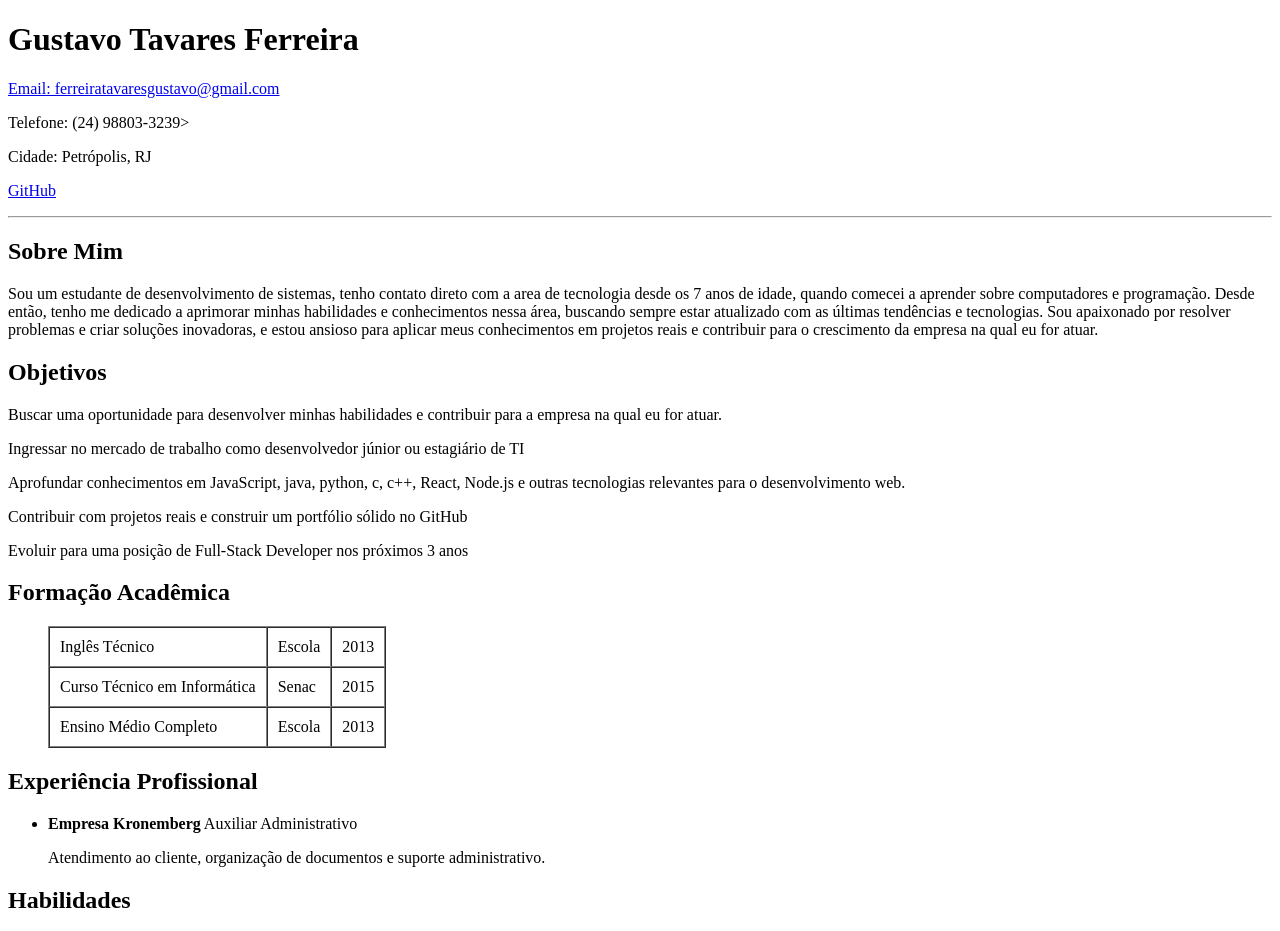
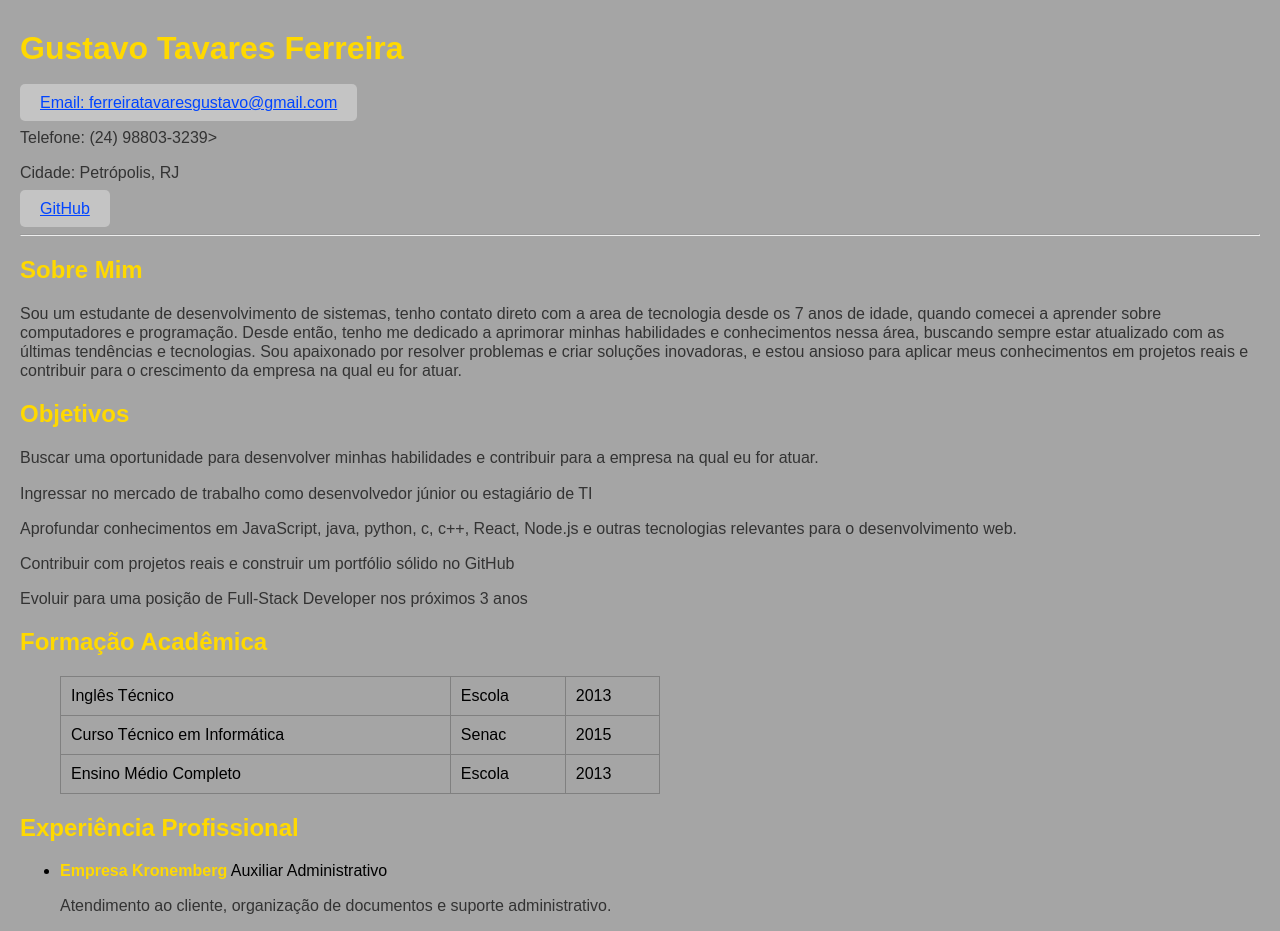
Before and after one commit to GustavoTFPR/Curriculo, a plain HTML site: page index.html in a window 1280 px wide. Shown: the top 931 px of the page. Drawn offline with Linux system fonts and the light colour scheme.

Commit message:
Adicionando Estilizacao

```diff
--- a/index.html
+++ b/index.html
@@ -3,6 +3,7 @@
 <head>
     <meta charset="UTF-8">
     <meta name="viewport" content="width=device-width, initial-scale=1.0">
+    <link rel="stylesheet" href="style.css">
     <title>Currículo - Gustavo</title>
 </head>
 <body>
@@ -71,7 +72,7 @@
     <h2>Experiência Profissional</h2>
     <ul>
         <li>
-            <strong>Empresa Kronemberg</strong> Auxiliar Administrativo
+            <strong class="Empresas">Empresa Kronemberg</strong> Auxiliar Administrativo
             <p>Atendimento ao cliente, organização de documentos e suporte administrativo.</p>
         </li>
     </ul>
--- /dev/null
+++ b/style.css
@@ -0,0 +1,44 @@
+body {
+    font-family: Arial, sans-serif;
+    background-color: #a5a5a5;
+    padding: 20px;
+    margin: 0;
+}
+
+h1 {
+    color: #ffd900;
+    padding: 10px 0;
+    margin: 0;
+}
+
+h2 {
+    color: #ffd900;
+    margin-top: 20px;
+}
+
+p {
+    color: #333;
+    line-height: 1.2;
+}
+
+table {
+    width: 50%;
+    border-collapse: collapse;
+    margin-top: 20px;
+}
+
+li {
+    margin-bottom: 10px;
+}
+
+.Empresas {
+    color: #ffd900;
+
+}
+
+a {
+    background-color: #c4c4c4;
+    color: rgb(0, 68, 255);
+    padding: 10px 20px;
+    border-radius: 5px
+}
```
